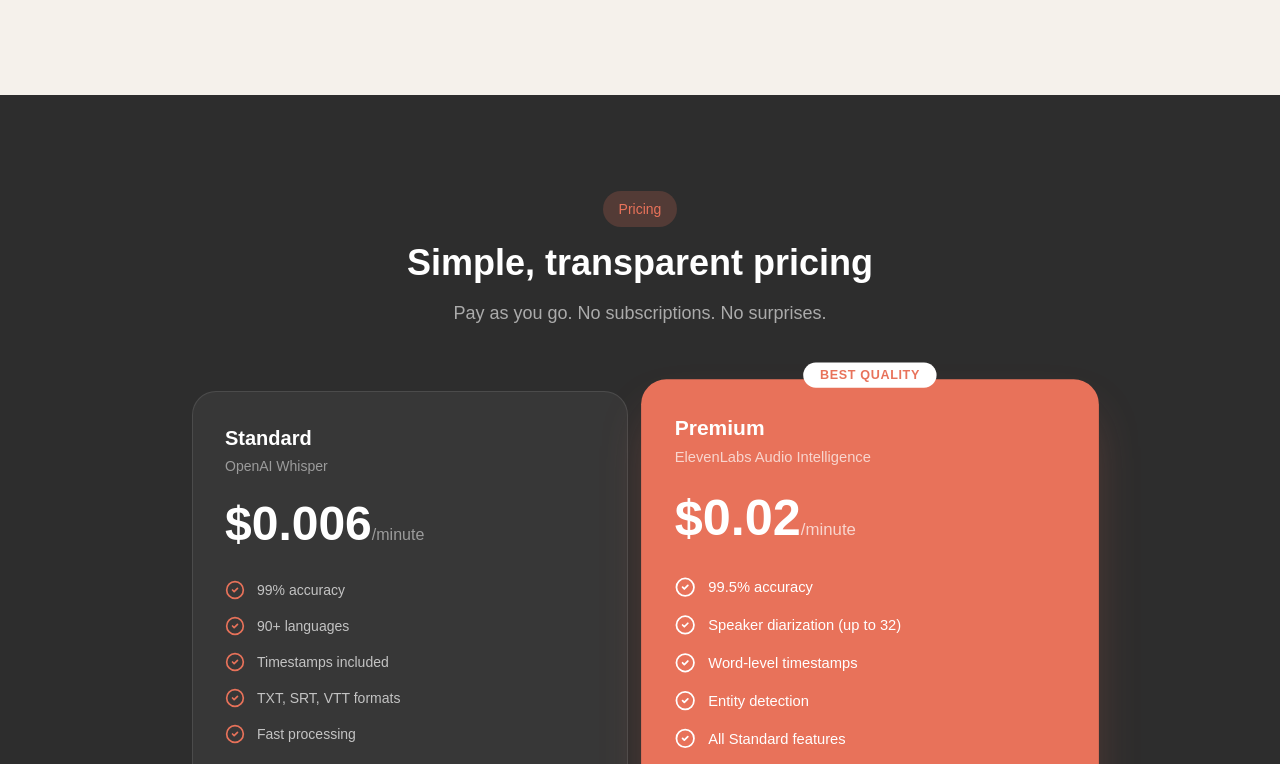
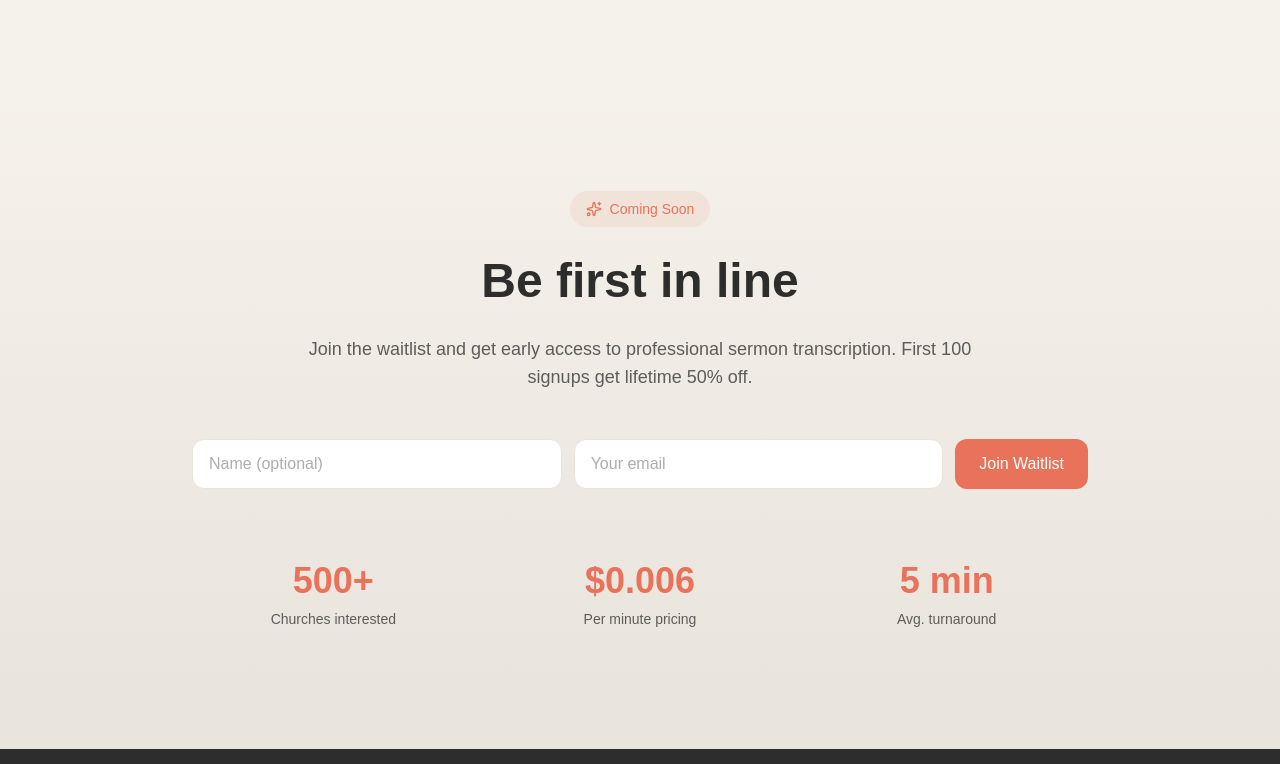
Before and after one commit to MagicWifiMoney/sermon-transcription, a Next.js app: page / in a window 1280 px wide. Shown: the part 1856-2620 px from the top of the page. Built offline with nearby package versions, Linux system fonts and the light colour scheme.

Commit message:
Add waitlist signup form with Resend integration

```diff
--- /dev/null
+++ b/app/api/waitlist/route.ts
@@ -0,0 +1,86 @@
+import { NextRequest, NextResponse } from 'next/server';
+import { Resend } from 'resend';
+
+const resend = new Resend(process.env.RESEND_API_KEY);
+
+export async function POST(request: NextRequest) {
+  try {
+    const { email, name } = await request.json();
+
+    if (!email) {
+      return NextResponse.json(
+        { error: 'Email is required' },
+        { status: 400 }
+      );
+    }
+
+    // Send confirmation email to user
+    await resend.emails.send({
+      from: 'Sermon Transcription <hello@sermon-transcription.com>',
+      to: email,
+      subject: "You're on the waitlist! 🎉",
+      html: `
+        <div style="font-family: -apple-system, BlinkMacSystemFont, 'Segoe UI', sans-serif; max-width: 600px; margin: 0 auto; padding: 40px 20px;">
+          <div style="text-align: center; margin-bottom: 40px;">
+            <h1 style="color: #2D2D2D; font-size: 28px; margin: 0;">Sermon Transcription</h1>
+            <p style="color: #E8725A; font-size: 14px; margin-top: 10px;">AI-powered sermon transcription</p>
+          </div>
+
+          <div style="background: #F5F1EB; border-radius: 16px; padding: 32px; margin-bottom: 32px;">
+            <h2 style="color: #2D2D2D; font-size: 24px; margin: 0 0 16px 0;">Welcome to the waitlist!</h2>
+            <p style="color: #5c5c5c; line-height: 1.6; margin: 0 0 16px 0;">
+              ${name ? `Hi ${name},` : 'Hi there,'} thanks for signing up! You're on the list for early access to professional sermon transcription.
+            </p>
+            <p style="color: #5c5c5c; line-height: 1.6; margin: 0;">
+              We'll let you know as soon as we launch. In the meantime, here's what you can expect:
+            </p>
+          </div>
+
+          <div style="margin-bottom: 32px;">
+            <div style="margin-bottom: 20px;">
+              <h3 style="color: #2D2D2D; font-size: 16px; margin: 0 0 8px 0;">⚡️ Lightning Fast</h3>
+              <p style="color: #5c5c5c; line-height: 1.6; margin: 0;">Most sermons transcribed in under 5 minutes</p>
+            </div>
+            <div style="margin-bottom: 20px;">
+              <h3 style="color: #2D2D2D; font-size: 16px; margin: 0 0 8px 0;">🎯 99.5% Accurate</h3>
+              <p style="color: #5c5c5c; line-height: 1.6; margin: 0;">Powered by OpenAI Whisper and ElevenLabs</p>
+            </div>
+            <div>
+              <h3 style="color: #2D2D2D; font-size: 16px; margin: 0 0 8px 0;">📝 Multiple Formats</h3>
+              <p style="color: #5c5c5c; line-height: 1.6; margin: 0;">Download as TXT, SRT, or VTT</p>
+            </div>
+          </div>
+
+          <div style="text-align: center; padding-top: 32px; border-top: 1px solid #E8E4DC;">
+            <p style="color: #888; font-size: 14px; margin: 0;">
+              Questions? Reply to this email anytime.
+            </p>
+          </div>
+        </div>
+      `,
+    });
+
+    // Send notification to Jake
+    await resend.emails.send({
+      from: 'Sermon Transcription <hello@sermon-transcription.com>',
+      to: 'jake.giebel@gmail.com',
+      subject: '🎉 New waitlist signup',
+      html: `
+        <div style="font-family: monospace; padding: 20px;">
+          <h2>New Waitlist Signup</h2>
+          <p><strong>Email:</strong> ${email}</p>
+          ${name ? `<p><strong>Name:</strong> ${name}</p>` : ''}
+          <p><strong>Time:</strong> ${new Date().toLocaleString('en-US', { timeZone: 'America/Chicago' })}</p>
+        </div>
+      `,
+    });
+
+    return NextResponse.json({ success: true });
+  } catch (error) {
+    console.error('Waitlist error:', error);
+    return NextResponse.json(
+      { error: 'Failed to join waitlist' },
+      { status: 500 }
+    );
+  }
+}
--- /dev/null
+++ b/app/components/WaitlistForm.tsx
@@ -0,0 +1,89 @@
+'use client';
+
+import { useState } from 'react';
+import { CheckCircle2, Loader2 } from 'lucide-react';
+
+export default function WaitlistForm() {
+  const [email, setEmail] = useState('');
+  const [name, setName] = useState('');
+  const [status, setStatus] = useState<'idle' | 'loading' | 'success' | 'error'>('idle');
+  const [message, setMessage] = useState('');
+
+  const handleSubmit = async (e: React.FormEvent) => {
+    e.preventDefault();
+    setStatus('loading');
+    setMessage('');
+
+    try {
+      const response = await fetch('/api/waitlist', {
+        method: 'POST',
+        headers: { 'Content-Type': 'application/json' },
+        body: JSON.stringify({ email, name }),
+      });
+
+      if (response.ok) {
+        setStatus('success');
+        setMessage('Check your email for confirmation!');
+        setEmail('');
+        setName('');
+      } else {
+        setStatus('error');
+        setMessage('Something went wrong. Please try again.');
+      }
+    } catch (error) {
+      setStatus('error');
+      setMessage('Something went wrong. Please try again.');
+    }
+  };
+
+  if (status === 'success') {
+    return (
+      <div className="p-6 rounded-2xl bg-white border border-[#E8E4DC] text-center">
+        <div className="w-12 h-12 mx-auto mb-4 rounded-full bg-green-100 flex items-center justify-center">
+          <CheckCircle2 className="w-6 h-6 text-green-600" />
+        </div>
+        <h3 className="font-bold text-[#2D2D2D] mb-2">You're on the list!</h3>
+        <p className="text-sm text-[#5c5c5c]">{message}</p>
+      </div>
+    );
+  }
+
+  return (
+    <form onSubmit={handleSubmit} className="space-y-3">
+      <div className="flex flex-col sm:flex-row gap-3">
+        <input
+          type="text"
+          placeholder="Name (optional)"
+          value={name}
+          onChange={(e) => setName(e.target.value)}
+          className="flex-1 px-4 py-3 rounded-xl border border-[#E8E4DC] bg-white text-[#2D2D2D] placeholder-[#5c5c5c]/50 focus:outline-none focus:border-[#E8725A] focus:ring-2 focus:ring-[#E8725A]/20 transition-all"
+        />
+        <input
+          type="email"
+          placeholder="Your email"
+          value={email}
+          onChange={(e) => setEmail(e.target.value)}
+          required
+          className="flex-1 px-4 py-3 rounded-xl border border-[#E8E4DC] bg-white text-[#2D2D2D] placeholder-[#5c5c5c]/50 focus:outline-none focus:border-[#E8725A] focus:ring-2 focus:ring-[#E8725A]/20 transition-all"
+        />
+        <button
+          type="submit"
+          disabled={status === 'loading'}
+          className="px-6 py-3 bg-[#E8725A] hover:bg-[#d4654f] text-white rounded-xl font-medium transition-all hover:shadow-lg hover:shadow-[#E8725A]/25 disabled:opacity-50 disabled:cursor-not-allowed flex items-center justify-center gap-2 whitespace-nowrap"
+        >
+          {status === 'loading' ? (
+            <>
+              <Loader2 className="w-4 h-4 animate-spin" />
+              Joining...
+            </>
+          ) : (
+            'Join Waitlist'
+          )}
+        </button>
+      </div>
+      {status === 'error' && (
+        <p className="text-sm text-red-600">{message}</p>
+      )}
+    </form>
+  );
+}
--- a/app/page.tsx
+++ b/app/page.tsx
@@ -2,6 +2,7 @@
 
 import { CheckCircle2, Upload, FileText, Download, Play, ArrowRight, Quote, ChevronDown, Sparkles, Clock, Users, Zap, Shield } from "lucide-react";
 import Link from "next/link";
+import WaitlistForm from "./components/WaitlistForm";
 
 export default function Home() {
   return (
@@ -250,6 +251,37 @@
         </div>
       </section>
 
+      {/* Waitlist CTA */}
+      <section className="py-24 px-6 lg:px-8 bg-gradient-to-b from-[#F5F1EB] to-[#E8E4DC]">
+        <div className="max-w-4xl mx-auto">
+          <div className="text-center mb-12">
+            <div className="inline-flex items-center gap-2 px-4 py-2 rounded-full bg-[#E8725A]/10 text-[#E8725A] text-sm font-medium mb-6">
+              <Sparkles className="w-4 h-4" />
+              <span>Coming Soon</span>
+            </div>
+            <h2 className="text-3xl md:text-5xl font-bold text-[#2D2D2D] mb-6 leading-tight">
+              Be first in line
+            </h2>
+            <p className="text-lg text-[#5c5c5c] max-w-2xl mx-auto mb-12">
+              Join the waitlist and get early access to professional sermon transcription. First 100 signups get lifetime 50% off.
+            </p>
+            <WaitlistForm />
+          </div>
+          <div className="grid md:grid-cols-3 gap-6 text-center mt-12">
+            {[
+              { num: "500+", label: "Churches interested" },
+              { num: "$0.006", label: "Per minute pricing" },
+              { num: "5 min", label: "Avg. turnaround" },
+            ].map((stat, i) => (
+              <div key={i} className="p-6">
+                <p className="text-4xl font-bold text-[#E8725A] mb-2">{stat.num}</p>
+                <p className="text-sm text-[#5c5c5c]">{stat.label}</p>
+              </div>
+            ))}
+          </div>
+        </div>
+      </section>
+
       {/* Pricing Section */}
       <section id="pricing" className="py-24 bg-[#2D2D2D] px-6 lg:px-8">
         <div className="max-w-7xl mx-auto">
--- a/package.json
+++ b/package.json
@@ -14,7 +14,8 @@
     "next": "16.1.6",
     "openai": "^6.18.0",
     "react": "19.2.3",
-    "react-dom": "19.2.3"
+    "react-dom": "19.2.3",
+    "resend": "^6.9.1"
   },
   "devDependencies": {
     "@tailwindcss/postcss": "^4",
```
Also changed, not shown: 1 other file (tests, documents, lock files or other folders).
